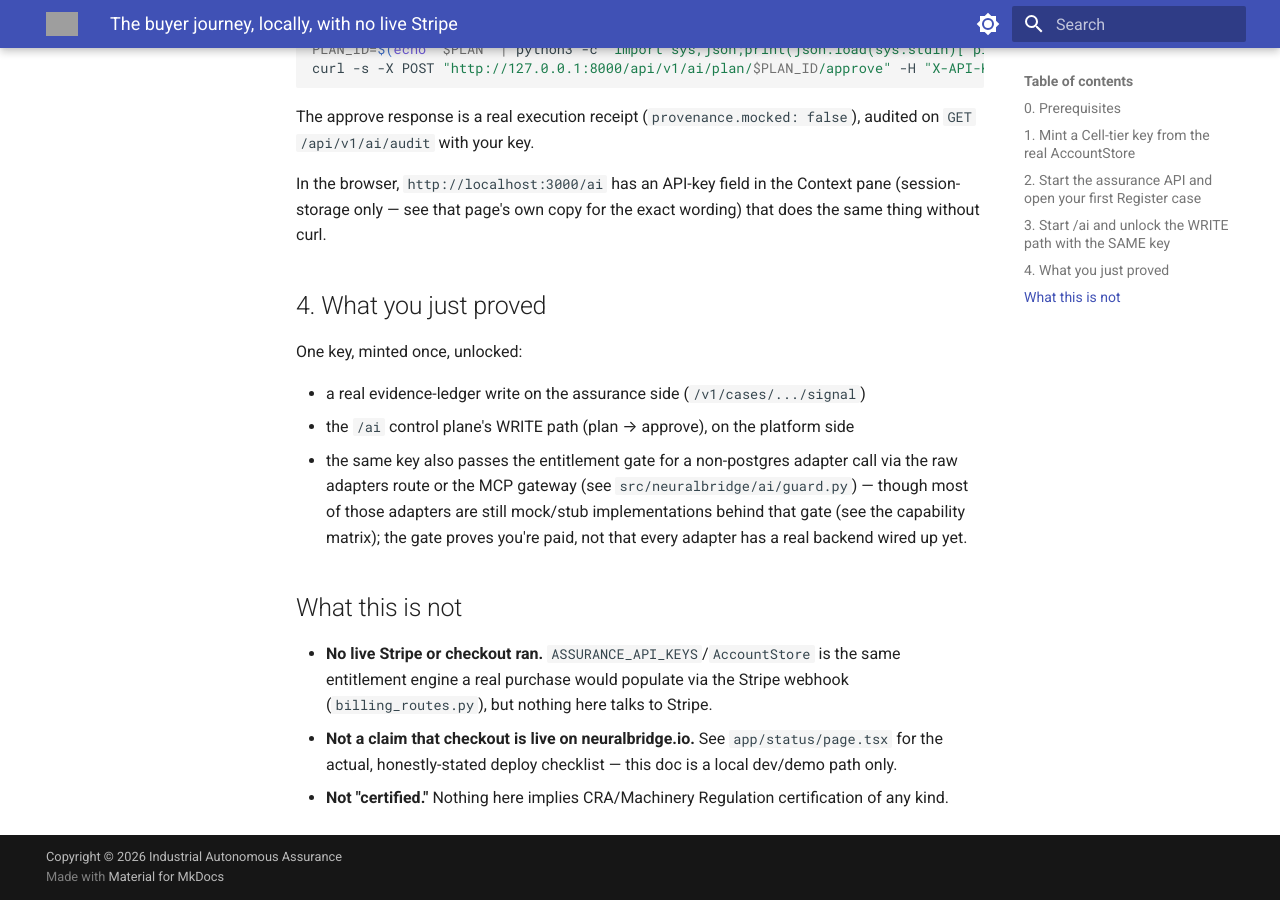
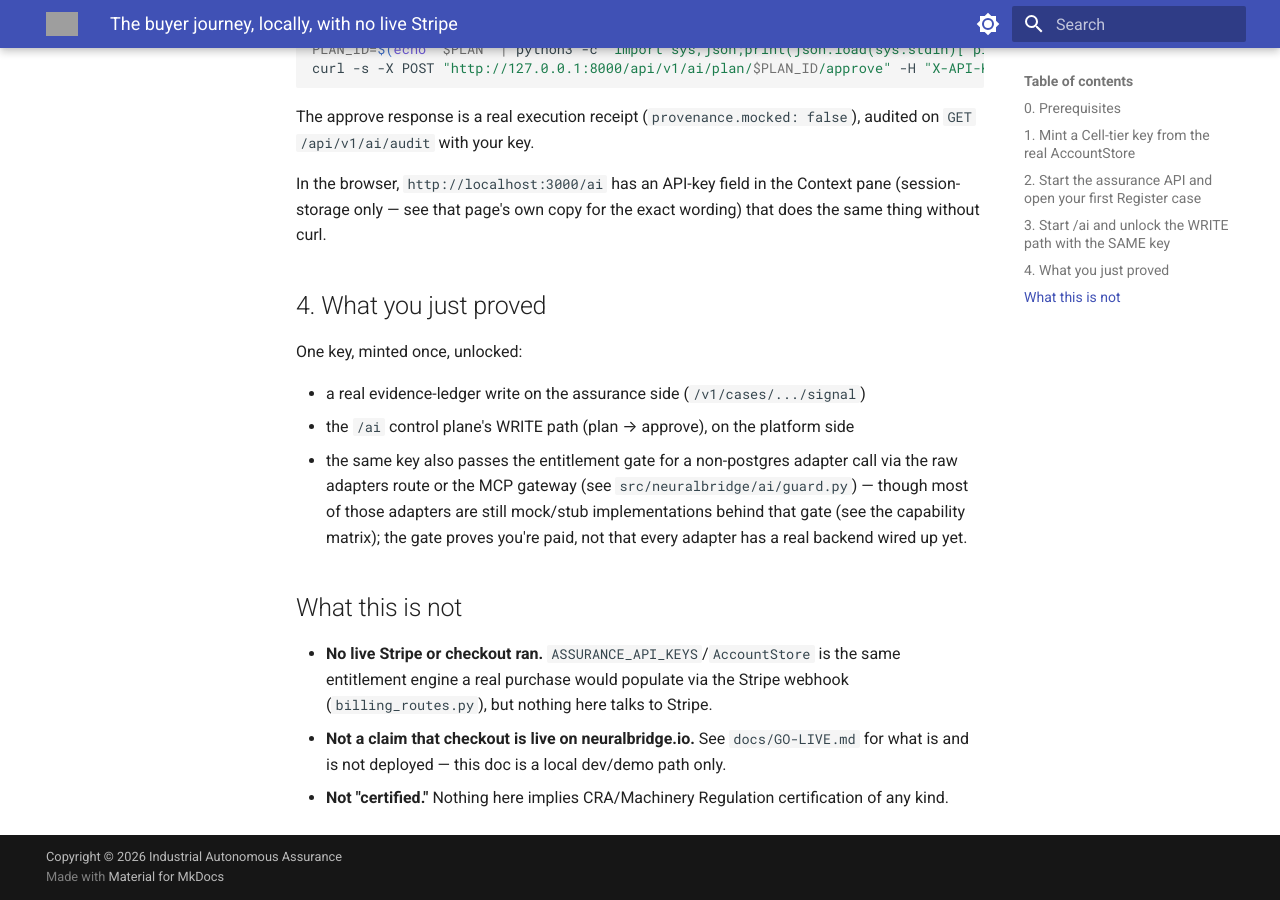
Before and after one commit to iceccarelli/neuralbridge, an MkDocs documentation site: the page built from docs/buyer-journey.md, in a window 1280 px wide and 900 px high, scrolled down 2720 px. Built offline with MkDocs 1.6.1 and Material for MkDocs 9.7.7, drawn with Linux system fonts in a browser that asks for light colours; grey boxes are pictures that could not be loaded.

Commit message:
docs: repoint references the review found to removed files
scripts/verify-buyer-path.sh, docs/buyer-journey.md, docs/GO-LIVE.md and
DEPLOY_NOW.md still cited app/status/page.tsx, a deleted report and the
unpublished docs/assurance/deploy.md.

Co-Authored-By: Claude Sonnet 5.5 <noreply@anthropic.com>
Claude-Session: https://claude.ai/code/session_015MxsmCL4aEFBw5yE2MaNsE

```diff
--- a/docs/buyer-journey.md
+++ b/docs/buyer-journey.md
@@ -160,7 +160,7 @@ One key, minted once, unlocked:
   is the same entitlement engine a real purchase would populate via the
   Stripe webhook (`billing_routes.py`), but nothing here talks to Stripe.
 - **Not a claim that checkout is live on neuralbridge.io.** See
-  `app/status/page.tsx` for the actual, honestly-stated deploy checklist —
+  `docs/GO-LIVE.md` for what is and is not deployed —
   this doc is a local dev/demo path only.
 - **Not "certified."** Nothing here implies CRA/Machinery Regulation
   certification of any kind.
```
Also changed, not shown: DEPLOY_NOW.md (+2 -3 lines), docs/GO-LIVE.md (+1 -1 lines), 1 other file.
